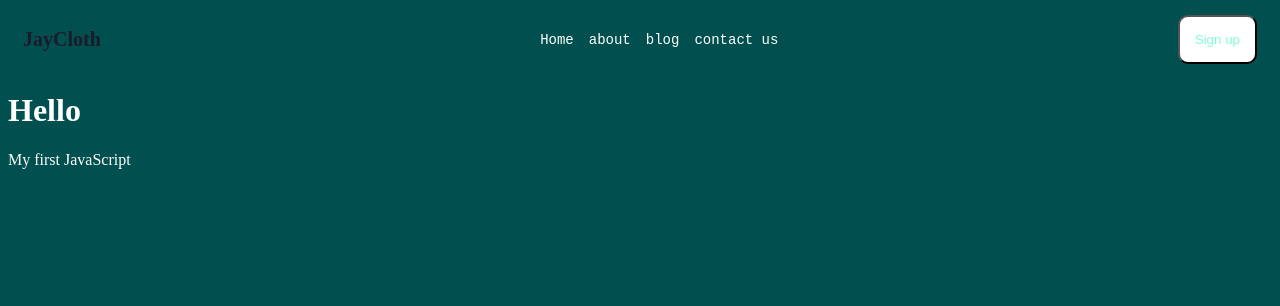
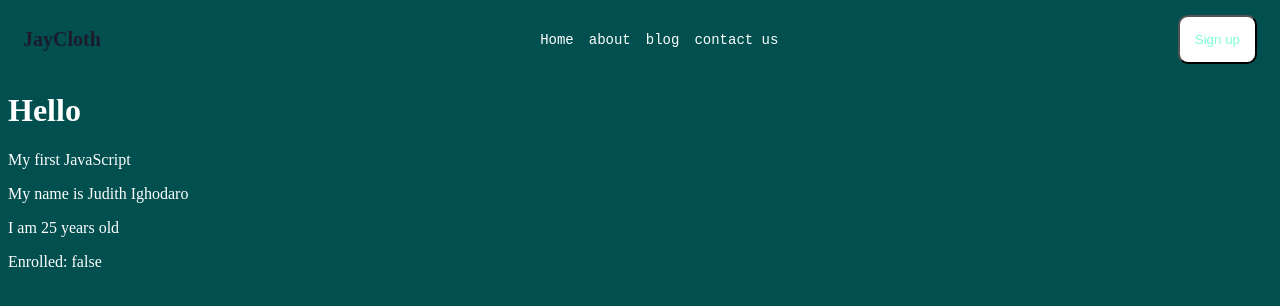
Before and after one commit to Judith2-web/htmlProject, a plain HTML site: page index.html in a window 1280 px wide. Drawn offline with Linux system fonts and the light colour scheme.

Commit message:
Variable types

```diff
--- a/index.html
+++ b/index.html
@@ -23,6 +23,11 @@
 <h1 id="myH1"></h1>
 <p id="myP"></p>
 
+<p id="p1"></p>
+<p id="p2"></p>
+<p id="p3"></p>
+
+
 <script src="index.js"></script>
 
 </body>
--- a/index.js
+++ b/index.js
@@ -18,9 +18,15 @@ x = 123;
 
 console.log(x);
 
-let age = 25;
+
 let price = 10.99;
 let gpa = 2.1;
+
+
+
+console.log(`The price is $${price}`);
+console.log(`Your gpa is: ${gpa}`);
+
 
 let firstName = "Jay";
 let favouriteFood = "Yam & Eggs";
@@ -32,10 +38,24 @@ console.log(`Your name is ${firstName}`);
 console.log(`You like ${favouriteFood}`);
 console.log(`Your email is ${email}`);
 
+let online = false;
+let forSale = true;
 
-console.log(`You are ${age} years old`);
-console.log(`The price is $${price}`);
-console.log(`Your gpa is: ${gpa}`);
+
+console.log(`Bro is online: ${online}`);
+console.log(`Is this car for sale: ${forSale}`);
+
+
+let fullName = "Judith Ighodaro";
+let age = 25;
+let isStudent= false;
+
+document.getElementById("p1").textContent = `My name is ${fullName}`;
+document.getElementById("p2").textContent = `I am ${age} years old`;
+document.getElementById("p3").textContent = `Enrolled: ${isStudent} `;
+
+
+
 
 
 //this is a comment
```
